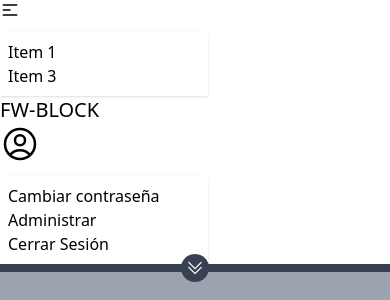
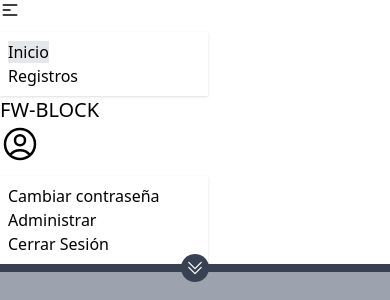
Before and after one commit to Mr0r4ng3/fw-block-old, a Django app: page / in a window 390 px wide. Shown: the top 300 px of the page. Run offline with Django 5.2, Linux system fonts and the light colour scheme; the visitor is signed in with stand-in values (Sample User, id 1); data that the repository does not hold is empty; some libraries are stand-ins or nearby versions.

Commit message:
Change title for log page, titles for nav links and links for mobile menu

```diff
--- a/fw_block/templates/includes/navbar.html
+++ b/fw_block/templates/includes/navbar.html
@@ -18,23 +18,34 @@
         <ul
           tabindex="0"
           class="menu menu-sm dropdown-content bg-base-100 rounded-box z-[1] mt-3 w-52 p-2 shadow">
-          <li><a>Item 1</a></li>
-          <li><a>Item 3</a></li>
+          {% with request.resolver_match.url_name as url_name %}
+          <li>
+            <a class="{% if url_name == 'index' %}bg-gray-200{% endif %}" href="{% url "index" %}">Inicio</a>
+          </li>
+
+          {% if perms.fw_block.view_blockedlogs %}
+            <li>
+              <a class="{% if url_name == 'logs' %}bg-gray-200{% endif %}" href="{% url "logs" %}">Registros</a>
+            </li>
+          {% endif %}
+          {% endwith %}
         </ul>
       </div>
       <a href="{% url "index" %}" class="btn btn-ghost text-xl">FW-BLOCK</a>
     </div>
     <div class="navbar-center hidden lg:flex">
-      <ul class="menu menu-horizontal px-1">
+      <ul class="menu menu-horizontal px-1 gap-2">
+        {% with request.resolver_match.url_name as url_name %}
         <li>
-          <a href="{% url "index" %}">Inicio</a>
+          <a class="{% if url_name == 'index' %}bg-gray-200{% endif %}" href="{% url "index" %}">Inicio</a>
         </li>
 
         {% if perms.fw_block.view_blockedlogs %}
           <li>
-            <a href="{% url "logs" %}">Logs</a>
+            <a class="{% if url_name == 'logs' %}bg-gray-200{% endif %}" href="{% url "logs" %}">Registros</a>
           </li>
         {% endif %}
+        {% endwith %}
 
       </ul>
     </div>
--- a/fw_block/templates/pages/logs.html
+++ b/fw_block/templates/pages/logs.html
@@ -2,7 +2,7 @@
 
 {% load static %}
 
-{% block sub_title %}- Logs{% endblock sub_title %}
+{% block sub_title %}- Registros{% endblock sub_title %}
 
 {% block css %}
 <link rel="stylesheet" href="{% static "datepicker/flatpickr.css" %}">
```
